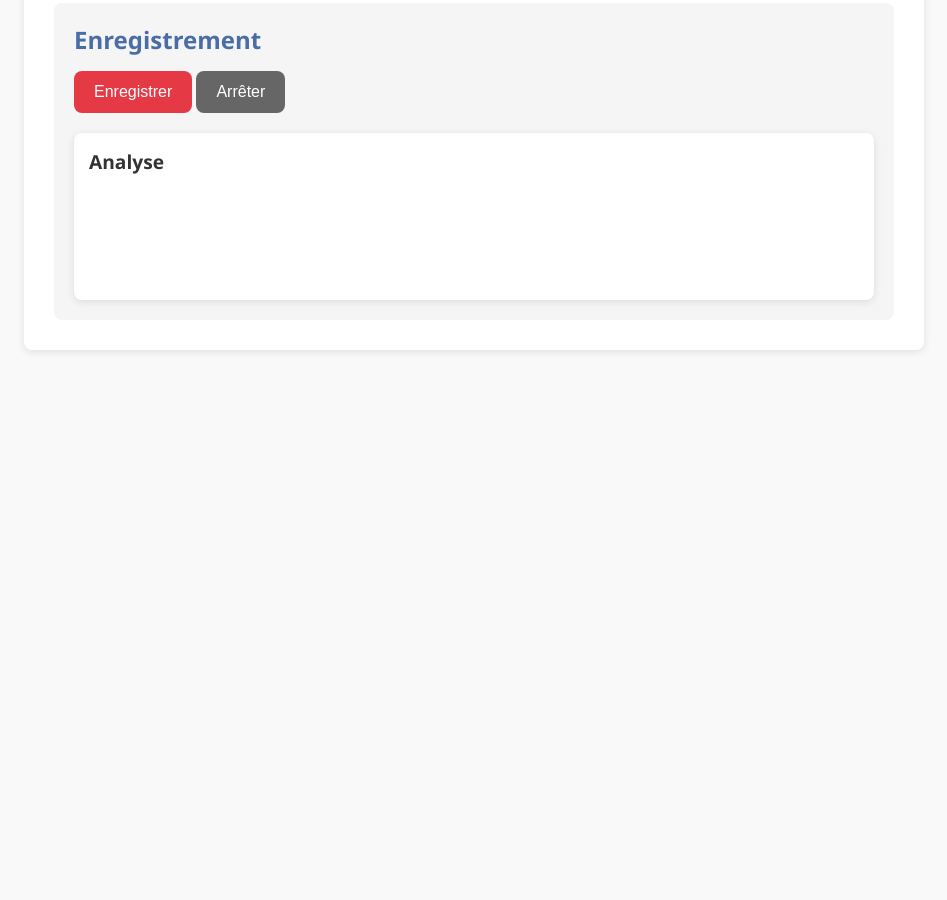
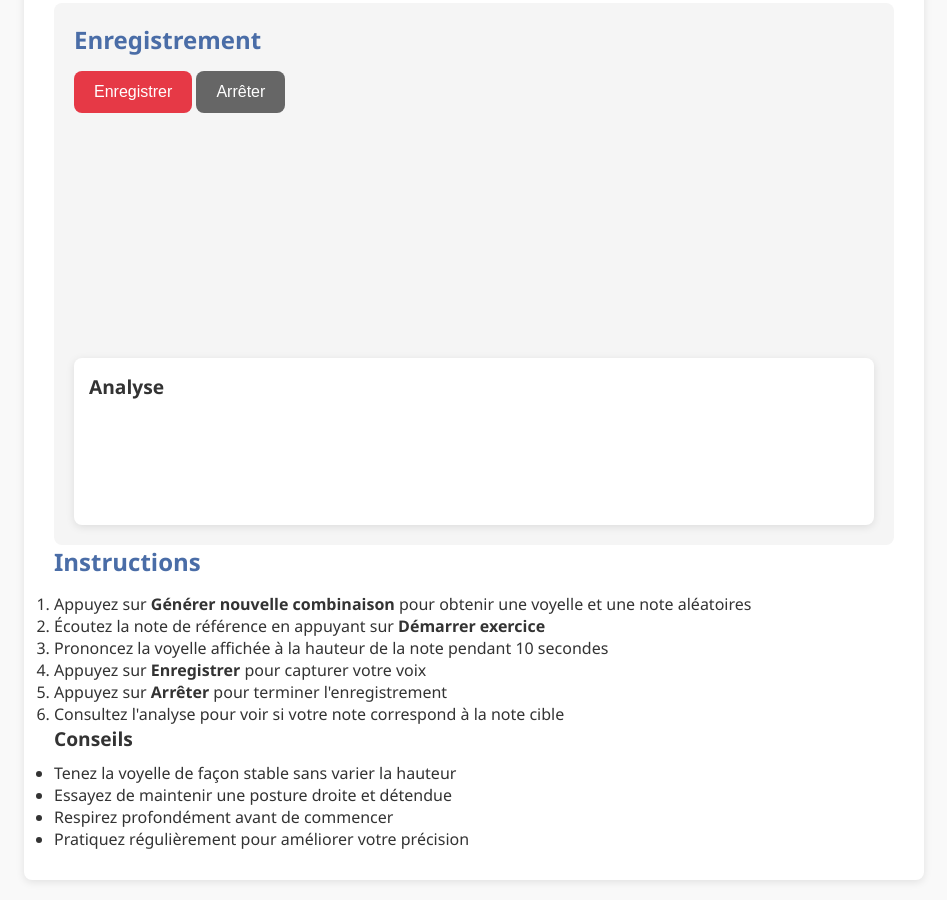
Before and after one commit to Djamchid/OrthophonieVoyelles, a plain HTML site: page index.html in a window 1280 px wide. Shown: the part 771-1671 px from the top of the page, without its empty margins (166-1113 px from the left). Before the commit the page ends 1141 px from the top, so only its background shows below. Drawn offline with Linux system fonts and the light colour scheme.

Commit message:
Update index.html

```diff
--- a/index.html
+++ b/index.html
@@ -41,14 +41,40 @@
                 <button id="record-btn">Enregistrer</button>
                 <button id="stop-btn" disabled>Arrêter</button>
                 <div id="audio-player-container"></div>
+                <div id="realtime-display">
+                    <canvas id="pitch-canvas" width="400" height="200"></canvas>
+                </div>
                 <div id="analysis-result">
                     <h3>Analyse</h3>
                     <div id="pitch-analysis"></div>
                 </div>
             </div>
         </div>
+
+        <div class="instructions-panel">
+            <h2>Instructions</h2>
+            <ol>
+                <li>Appuyez sur <strong>Générer nouvelle combinaison</strong> pour obtenir une voyelle et une note aléatoires</li>
+                <li>Écoutez la note de référence en appuyant sur <strong>Démarrer exercice</strong></li>
+                <li>Prononcez la voyelle affichée à la hauteur de la note pendant 10 secondes</li>
+                <li>Appuyez sur <strong>Enregistrer</strong> pour capturer votre voix</li>
+                <li>Appuyez sur <strong>Arrêter</strong> pour terminer l'enregistrement</li>
+                <li>Consultez l'analyse pour voir si votre note correspond à la note cible</li>
+            </ol>
+
+            <div class="tips">
+                <h3>Conseils</h3>
+                <ul>
+                    <li>Tenez la voyelle de façon stable sans varier la hauteur</li>
+                    <li>Essayez de maintenir une posture droite et détendue</li>
+                    <li>Respirez profondément avant de commencer</li>
+                    <li>Pratiquez régulièrement pour améliorer votre précision</li>
+                </ul>
+            </div>
+        </div>
     </div>
 
     <script src="js-file.js"></script>
+
 </body>
 </html>
```
